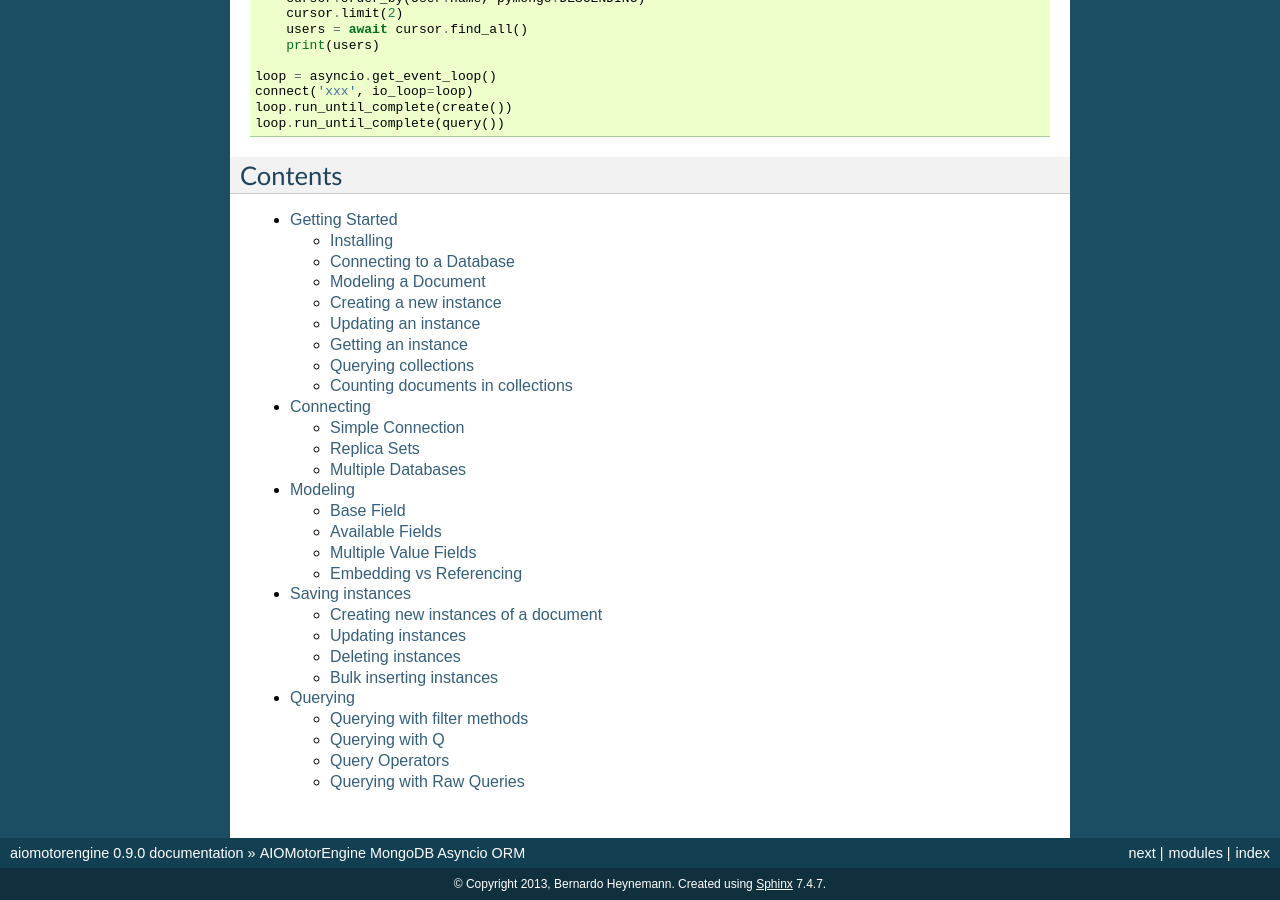
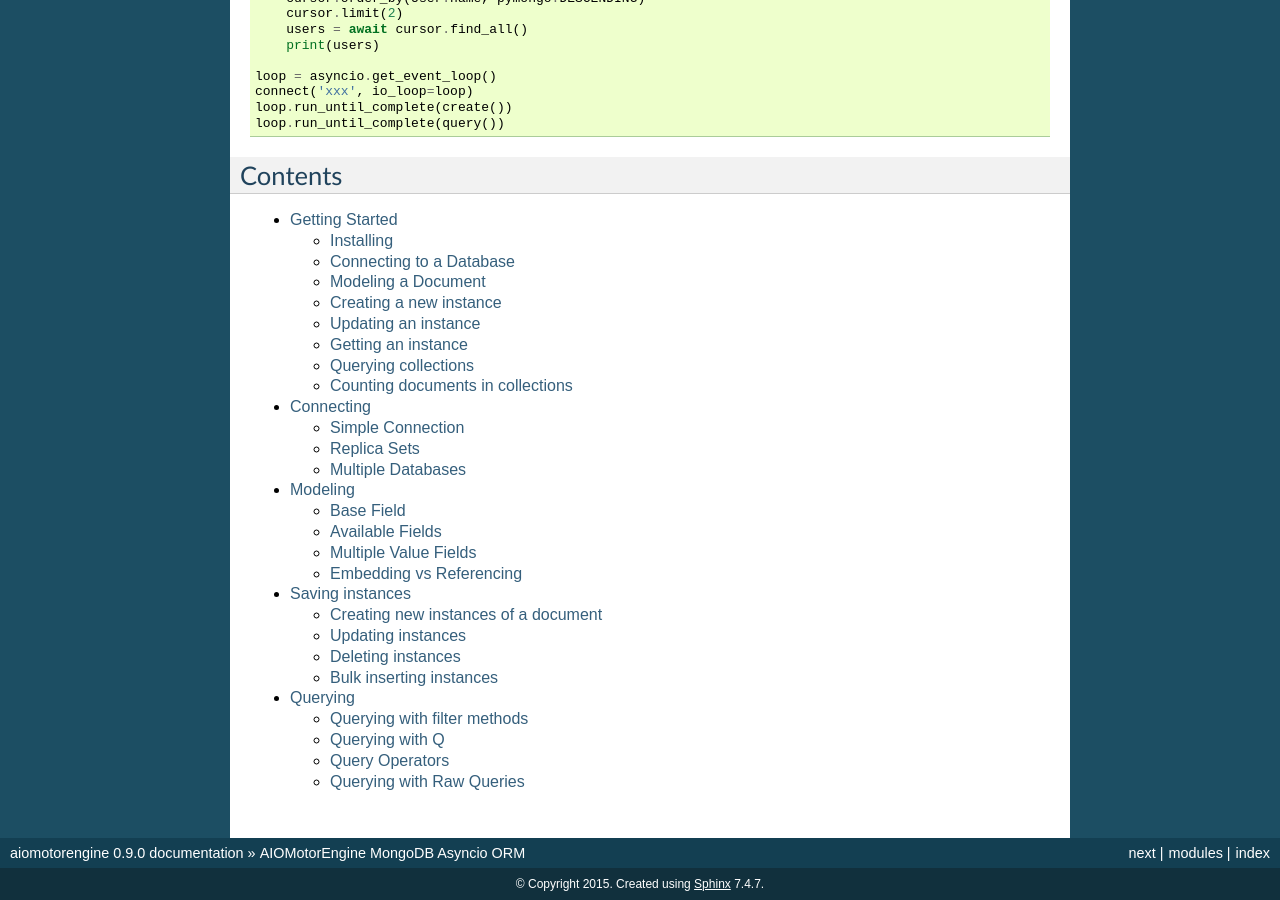
Before and after one commit to ilex/aiomotorengine, a Sphinx documentation site: the page built from docs/source/index.rst, in a window 1280 px wide and 900 px high, scrolled down 1172 px. Built offline with Sphinx 7.4.7, drawn with Linux system fonts in a browser that asks for light colours.

Commit message:
docs fixed

```diff
--- a/docs/source/conf.py
+++ b/docs/source/conf.py
@@ -12,6 +12,8 @@
 
 import sys  # NOQA
 import os  # NOQA
+sys.path.insert(0, os.path.abspath('../..'))
+
 from aiomotorengine import __version__
 
 # If extensions (or modules to document with autodoc) are in another directory,
@@ -42,7 +44,7 @@
 
 # General information about the project.
 project = u'aiomotorengine'
-copyright = u'2013, Bernardo Heynemann'
+copyright = u'2015'
 
 # The version info for the project you're documenting, acts as replacement for
 # |version| and |release|, also used in various other places throughout the
@@ -184,8 +186,8 @@
 # Grouping the document tree into LaTeX files. List of tuples
 # (source start file, target name, title, author, documentclass [howto/manual]).
 latex_documents = [
-    ('index', 'aiomotorengine.tex', u'motorengine Documentation',
-        u'Bernardo Heynemann', 'manual'),
+    ('index', 'aiomotorengine.tex', u'aiomotorengine Documentation',
+        u'ilex', 'manual'),
 ]
 
 # The name of an image file (relative to this directory) to place at the top of
@@ -215,7 +217,7 @@
 # (source start file, name, description, authors, manual section).
 man_pages = [
     ('index', 'aiomotorengine', u'motorengine Documentation',
-     [u'Bernardo Heynemann'], 1)
+     [u'ilex'], 1)
 ]
 
 # If true, show URL addresses after external links.
@@ -228,8 +230,8 @@
 # (source start file, target name, title, author,
 #  dir menu entry, description, category)
 texinfo_documents = [
-    ('index', 'aiomotorengine', u'motorengine Documentation',
-        u'Bernardo Heynemann', 'aiomotorengine', 'One line description of project.',
+    ('index', 'aiomotorengine', u'aiomotorengine Documentation',
+        u'ilex', 'aiomotorengine', 'One line description of project.',
         'Miscellaneous'),
 ]
 
```
Also changed, not shown: 1 other file.
